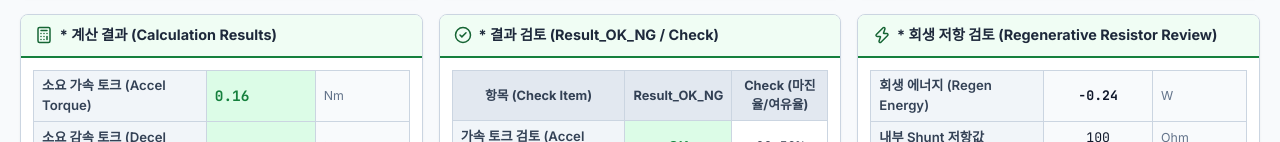
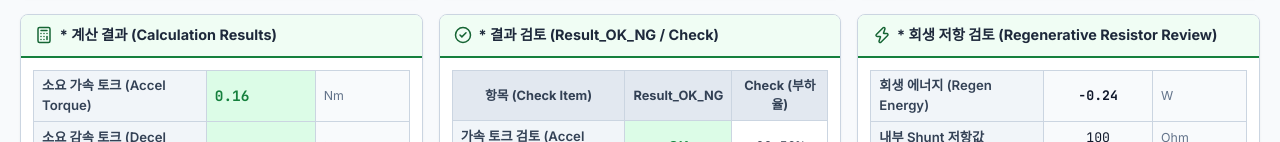
Before and after one commit to jin3203/t, a React (Vite) app: page / in a window 1280 px wide. Shown: the part 658-800 px from the top of the page. Built offline with nearby package versions, Linux system fonts and the light colour scheme.

Commit message:
Update table header from (마진율/여유율) to (부하율)

```diff
--- a/src/components/EvaluationCheck.jsx
+++ b/src/components/EvaluationCheck.jsx
@@ -25,7 +25,7 @@ export default function EvaluationCheck({ results }) {
             <tr>
               <th className="text-center">항목 (Check Item)</th>
               <th className="text-center">Result_OK_NG</th>
-              <th className="text-center">Check (마진율/여유율)</th>
+              <th className="text-center">Check (부하율)</th>
             </tr>
           </thead>
           <tbody>
--- a/src/components/ReportView.jsx
+++ b/src/components/ReportView.jsx
@@ -119,7 +119,7 @@ export default function ReportView({ inputs, motor, results, onClose }) {
                 <th>검토 항목</th>
                 <th>계산 요구치 (Required)</th>
                 <th>모터 사양치 (Motor Limit)</th>
-                <th>사용 마진율 (Utilization)</th>
+                <th>부하율 (Load Ratio)</th>
                 <th>판정 (Result)</th>
               </tr>
             </thead>
```
